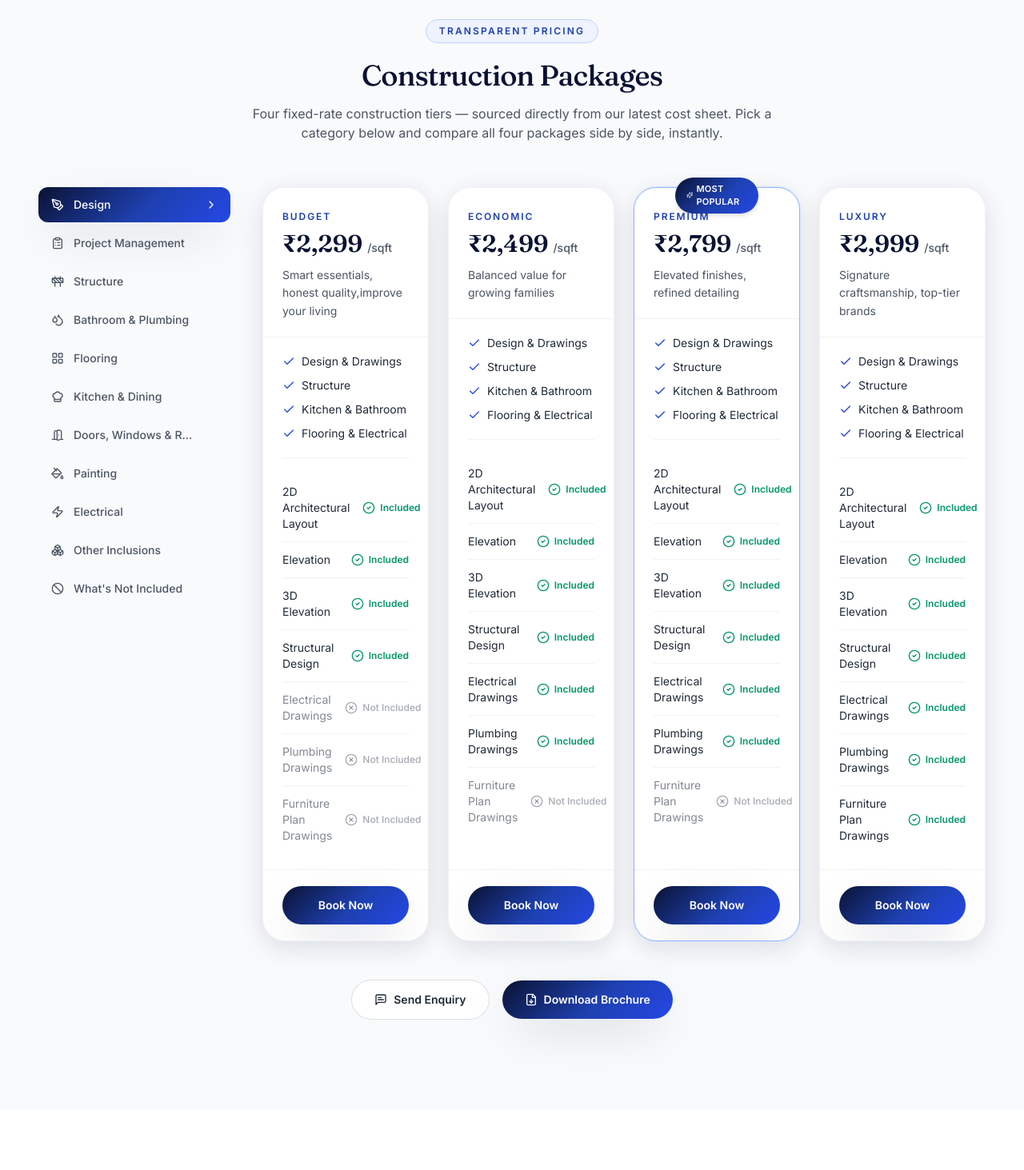
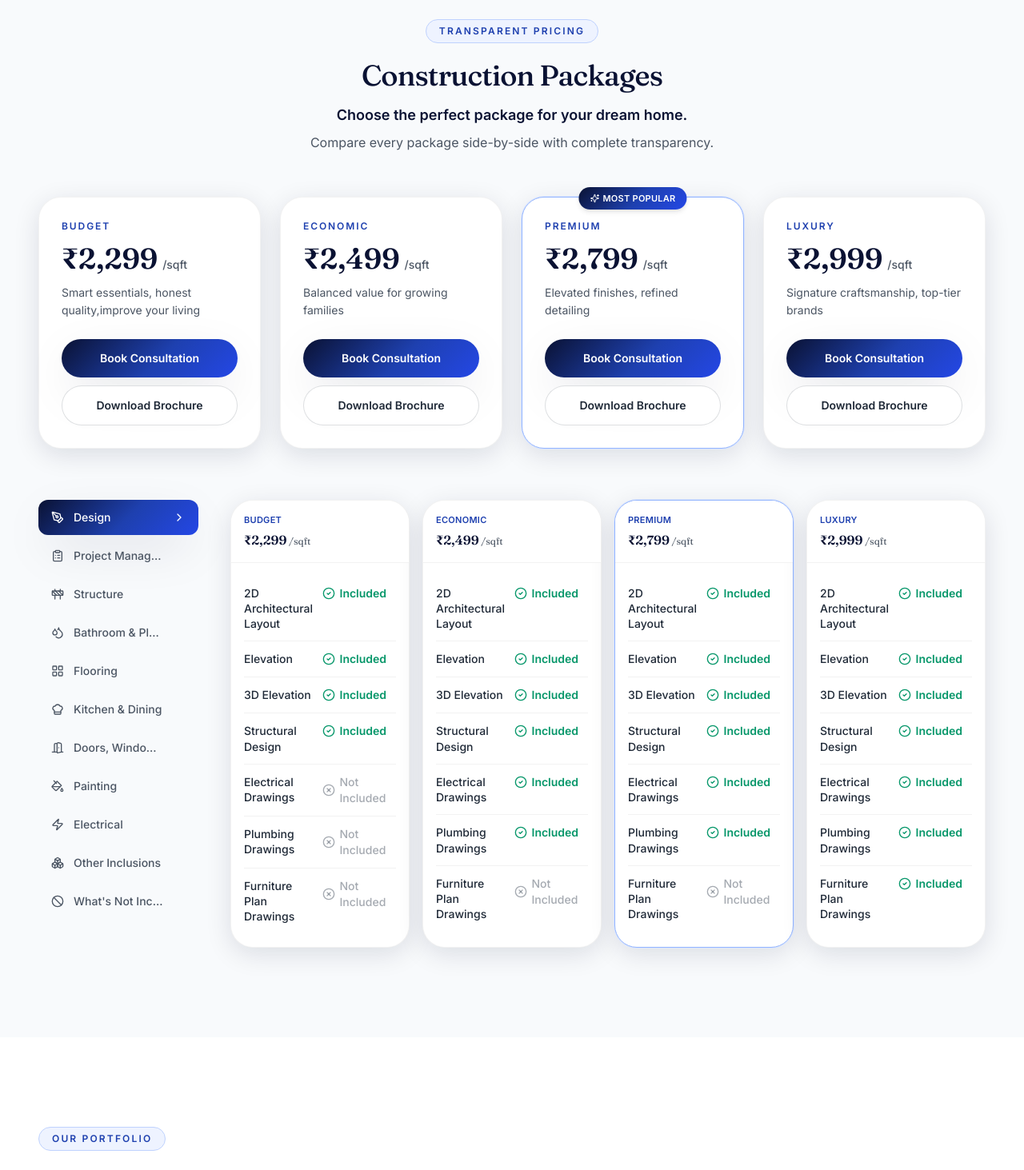
Before and after one commit to sirajcontruction-sudo/sirajcontructionwebsite, a Next.js app: page / in a window 1280 px wide. Shown: the part 2960-4423 px from the top of the page at 80% size. Built offline with nearby package versions, Linux system fonts and the light colour scheme.

Commit message:
Improve mobile performance and premium UI

```diff
--- a/components/Packages.tsx
+++ b/components/Packages.tsx
@@ -2,18 +2,16 @@
 
 import { useState } from "react";
 import { motion } from "framer-motion";
-import { FileDown, MessageSquareText } from "lucide-react";
 import { constructionTiers } from "@/data/packages";
-import { useEnquiry } from "@/lib/enquiry-context";
-import PackageCard from "@/components/packages/PackageCard";
+import PackageHeaderCard from "@/components/packages/PackageHeaderCard";
+import PackageFeaturePanel from "@/components/packages/PackageFeaturePanel";
 import PackageCarousel from "@/components/packages/PackageCarousel";
 import CategoryNav from "@/components/packages/CategoryNav";
 import CategoryTabBar from "@/components/packages/CategoryTabBar";
 import { packageCategories, DEFAULT_CATEGORY_ID } from "@/components/packages/categories";
 
 export default function Packages() {
-  const { openEnquiry } = useEnquiry();
-  // Single shared source of truth — every package card, the desktop
+  // Single shared source of truth — every package panel, the desktop
   // sidebar and the mobile tab bar all read/write this one value, so
   // selecting a category updates all four packages simultaneously.
   const [activeCategoryId, setActiveCategoryId] = useState(DEFAULT_CATEGORY_ID);
@@ -45,16 +43,32 @@ export default function Packages() {
             initial={{ opacity: 0, y: 16 }}
             whileInView={{ opacity: 1, y: 0 }}
             viewport={{ once: true }}
-            transition={{ delay: 0.1 }}
-            className="mt-4 text-sm text-ink-soft sm:text-base"
+            transition={{ delay: 0.08 }}
+            className="mt-4 text-base font-semibold text-navy sm:text-lg"
           >
-            Four fixed-rate construction tiers — sourced directly from our latest cost
-            sheet. Pick a category below and compare all four packages side by side,
-            instantly.
+            Choose the perfect package for your dream home.
+          </motion.p>
+
+          <motion.p
+            initial={{ opacity: 0, y: 16 }}
+            whileInView={{ opacity: 1, y: 0 }}
+            viewport={{ once: true }}
+            transition={{ delay: 0.12 }}
+            className="mt-2 text-sm text-ink-soft sm:text-base"
+          >
+            Compare every package side-by-side with complete transparency.
           </motion.p>
         </div>
 
-        <div className="mt-14 lg:grid lg:grid-cols-[240px_1fr] lg:items-start lg:gap-10">
+        {/* Choose your package */}
+        <div className="mt-14 grid grid-cols-1 gap-6 sm:grid-cols-2 lg:grid-cols-4">
+          {constructionTiers.map((tier, i) => (
+            <PackageHeaderCard key={tier.id} tier={tier} index={i} />
+          ))}
+        </div>
+
+        {/* Compare packages — synced category nav + comparison grid */}
+        <div className="mt-16 lg:grid lg:grid-cols-[200px_1fr] lg:items-start lg:gap-10">
           <CategoryNav
             categories={packageCategories}
             activeId={activeCategoryId}
@@ -68,43 +82,22 @@ export default function Packages() {
               onSelect={setActiveCategoryId}
             />
 
-            {/* Desktop / laptop — full side-by-side comparison row */}
-            <div className="hidden items-stretch gap-6 lg:grid lg:grid-cols-4">
-              {constructionTiers.map((tier, i) => (
-                <PackageCard
+            {/* Tablet: 2-up grid. Desktop (lg+): full 4-up row. */}
+            <div className="hidden md:grid md:grid-cols-2 md:gap-5 lg:grid-cols-4 lg:items-stretch lg:gap-4">
+              {constructionTiers.map((tier) => (
+                <PackageFeaturePanel
                   key={tier.id}
                   tier={tier}
-                  index={i}
                   activeCategoryId={activeCategoryId}
                 />
               ))}
             </div>
 
-            {/* Mobile / tablet — swipeable carousel, one package per screen */}
-            <div className="lg:hidden">
+            {/* Mobile: swipeable single-card carousel */}
+            <div className="md:hidden">
               <PackageCarousel tiers={constructionTiers} activeCategoryId={activeCategoryId} />
             </div>
           </div>
-        </div>
-
-        <div className="mt-12 flex flex-wrap items-center justify-center gap-4">
-          <button
-            type="button"
-            onClick={() => openEnquiry("General Package Enquiry")}
-            className="btn-secondary"
-          >
-            <MessageSquareText className="h-4 w-4" />
-            Send Enquiry
-          </button>
-
-          <button
-            type="button"
-            onClick={() => openEnquiry("Download Brochure Request")}
-            className="btn-primary"
-          >
-            <FileDown className="h-4 w-4" />
-            Download Brochure
-          </button>
         </div>
       </div>
     </section>
--- a/components/packages/FeatureRow.tsx
+++ b/components/packages/FeatureRow.tsx
@@ -6,46 +6,37 @@ function normalize(value: string) {
 }
 
 /**
- * Renders a single "label: value" spec line inside an accordion.
- * - "Included"      -> green check + label
- * - "Not Included"   -> muted X + label
- * - anything else    -> stacked label (eyebrow) + full spec text, wrapped
- *   onto its own line so long specifications never get clipped or crammed
- *   next to the label.
+ * Renders a single "label: value" spec line as one table-like row — a
+ * fixed-proportion label column (45%) and a value column (remaining
+ * space), so the same row across all four package panels lines up at the
+ * same left/right edges regardless of how long each package's value text
+ * is.
+ * - "Included"     -> green check + label
+ * - "Not Included" -> muted X + label
+ * - anything else  -> the actual specification text, wrapped as needed
  */
 export default function FeatureRow({ label, value }: SpecLine) {
   const normalized = normalize(value);
+  const isIncluded = normalized === "included";
+  const isNotIncluded = normalized === "not included";
 
-  if (normalized === "included") {
-    return (
-      <li className="flex items-center justify-between gap-4 py-3">
-        <span className="text-sm text-ink">{label}</span>
-        <span className="inline-flex shrink-0 items-center gap-1.5 text-xs font-semibold text-emerald-600">
-          <CheckCircle2 className="h-4 w-4" aria-hidden="true" />
+  return (
+    <li className="grid grid-cols-[45%_1fr] items-start gap-3 py-3">
+      <span className="text-sm font-medium leading-snug text-ink">{label}</span>
+
+      {isIncluded ? (
+        <span className="inline-flex items-center gap-1.5 text-sm font-semibold text-emerald-600">
+          <CheckCircle2 className="h-4 w-4 shrink-0" aria-hidden="true" />
           Included
         </span>
-      </li>
-    );
-  }
-
-  if (normalized === "not included") {
-    return (
-      <li className="flex items-center justify-between gap-4 py-3">
-        <span className="text-sm text-ink-soft/70">{label}</span>
-        <span className="inline-flex shrink-0 items-center gap-1.5 text-xs font-medium text-ink-soft/50">
-          <XCircle className="h-4 w-4" aria-hidden="true" />
+      ) : isNotIncluded ? (
+        <span className="inline-flex items-center gap-1.5 text-sm font-medium text-ink-soft/50">
+          <XCircle className="h-4 w-4 shrink-0" aria-hidden="true" />
           Not Included
         </span>
-      </li>
-    );
-  }
-
-  return (
-    <li className="py-3">
-      <p className="text-[11px] font-semibold uppercase tracking-wide text-ink-soft/60">
-        {label}
-      </p>
-      <p className="mt-1 text-sm leading-relaxed text-ink">{value}</p>
+      ) : (
+        <span className="text-sm leading-snug text-ink-soft">{value}</span>
+      )}
     </li>
   );
 }
--- a/components/packages/PackageCard.tsx
+++ b/components/packages/MobilePackageCard.tsx
@@ -2,29 +2,26 @@
 
 import { memo } from "react";
 import { AnimatePresence, motion } from "framer-motion";
-import { Check, Sparkles } from "lucide-react";
+import { Sparkles } from "lucide-react";
 import type { ConstructionTier } from "@/data/packages";
 import { useEnquiry } from "@/lib/enquiry-context";
 import { cn } from "@/lib/utils";
 import FeatureRow from "./FeatureRow";
 import { EXCLUSIONS_ID } from "./categories";
 
-const SUMMARY_FEATURES = [
-  "Design & Drawings",
-  "Structure",
-  "Kitchen & Bathroom",
-  "Flooring & Electrical",
-];
-
-interface PackageCardProps {
+interface MobilePackageCardProps {
   tier: ConstructionTier;
-  index: number;
-  /** Category id currently selected in the shared nav — every card reads
-   *  from this single source of truth so all four packages stay in sync. */
   activeCategoryId: string;
 }
 
-function PackageCard({ tier, index, activeCategoryId }: PackageCardProps) {
+/**
+ * Mobile can't split "selection card" and "comparison panel" into two
+ * separate rows the way desktop/tablet do — there's only room for one
+ * card per swipe. So this combines name/price/description/badge, the
+ * globally-selected category's content, and both CTAs into one
+ * self-contained card used inside PackageCarousel.
+ */
+function MobilePackageCard({ tier, activeCategoryId }: MobilePackageCardProps) {
   const { openEnquiry } = useEnquiry();
 
   const activeSection =
@@ -33,14 +30,7 @@ function PackageCard({ tier, index, activeCategoryId }: PackageCardProps) {
       : tier.sections.find((section) => section.id === activeCategoryId) ?? null;
 
   return (
-    <motion.div
-      initial={{ opacity: 0, y: 24 }}
-      whileInView={{ opacity: 1, y: 0 }}
-      viewport={{ once: true, margin: "-60px" }}
-      transition={{ duration: 0.5, delay: index * 0.08 }}
-      whileHover={{ y: -6 }}
-      className="relative flex h-full flex-col"
-    >
+    <div className="relative h-full">
       {tier.popular && (
         <span className="absolute -top-3 left-1/2 z-10 inline-flex -translate-x-1/2 items-center gap-1 rounded-full bg-royal-gradient px-3.5 py-1.5 text-[11px] font-semibold uppercase tracking-wide text-white shadow-md">
           <Sparkles className="h-3 w-3" aria-hidden="true" />
@@ -48,19 +38,14 @@ function PackageCard({ tier, index, activeCategoryId }: PackageCardProps) {
         </span>
       )}
 
-      {/* `layout` lets the card smoothly resize (~250ms) as the shared
-          category changes swap in shorter/taller content, instead of
-          jumping. */}
-      <motion.div
-        layout
-        transition={{ duration: 0.25, ease: [0.16, 1, 0.3, 1] }}
+      <div
         className={cn(
-          "flex h-full flex-col overflow-hidden rounded-3xl border bg-white shadow-glass transition-shadow duration-300 hover:shadow-premium",
+          "flex h-full flex-col rounded-3xl border bg-white shadow-glass",
           tier.popular ? "border-royal-300 ring-1 ring-royal-100" : "border-black/5"
         )}
       >
-        {/* Header — name, price, tagline. Never scrolls away. */}
-        <div className="border-b border-black/5 px-6 pb-5 pt-7">
+        {/* Header */}
+        <div className="rounded-t-3xl border-b border-black/5 px-6 pb-5 pt-7">
           <p className="text-xs font-semibold uppercase tracking-[0.16em] text-royal-700">
             {tier.name}
           </p>
@@ -73,17 +58,8 @@ function PackageCard({ tier, index, activeCategoryId }: PackageCardProps) {
           <p className="mt-2.5 text-sm leading-relaxed text-ink-soft">{tier.tagline}</p>
         </div>
 
-        {/* Body — quick summary + whichever category is globally selected */}
+        {/* Synced category content */}
         <div className="flex-1 px-6 py-5">
-          <ul className="mb-5 space-y-2.5 border-b border-black/5 pb-5">
-            {SUMMARY_FEATURES.map((feature) => (
-              <li key={feature} className="flex items-center gap-2 text-sm text-ink">
-                <Check className="h-4 w-4 shrink-0 text-royal-600" aria-hidden="true" />
-                {feature}
-              </li>
-            ))}
-          </ul>
-
           <AnimatePresence mode="popLayout" initial={false}>
             <motion.div
               key={activeCategoryId}
@@ -115,19 +91,26 @@ function PackageCard({ tier, index, activeCategoryId }: PackageCardProps) {
           </AnimatePresence>
         </div>
 
-        {/* Footer CTA — always reachable */}
-        <div className="border-t border-black/5 px-6 py-5">
+        {/* CTAs — always reachable, large touch targets */}
+        <div className="space-y-2.5 border-t border-black/5 px-6 py-5">
           <button
             type="button"
-            onClick={() => openEnquiry(`Book Now — ${tier.name} Package`)}
+            onClick={() => openEnquiry(`Book Consultation — ${tier.name} Package`)}
             className="btn-primary w-full"
           >
-            Book Now
+            Book Consultation
+          </button>
+          <button
+            type="button"
+            onClick={() => openEnquiry(`Download Brochure — ${tier.name} Package`)}
+            className="btn-secondary w-full"
+          >
+            Download Brochure
           </button>
         </div>
-      </motion.div>
-    </motion.div>
+      </div>
+    </div>
   );
 }
 
-export default memo(PackageCard);
+export default memo(MobilePackageCard);
--- a/components/packages/PackageCarousel.tsx
+++ b/components/packages/PackageCarousel.tsx
@@ -3,7 +3,7 @@
 import { useEffect, useRef, useState } from "react";
 import type { ConstructionTier } from "@/data/packages";
 import { cn } from "@/lib/utils";
-import PackageCard from "./PackageCard";
+import MobilePackageCard from "./MobilePackageCard";
 
 interface PackageCarouselProps {
   tiers: ConstructionTier[];
@@ -65,7 +65,7 @@ export default function PackageCarousel({ tiers, activeCategoryId }: PackageCaro
             }}
             className="w-[86vw] shrink-0 snap-center sm:w-[380px]"
           >
-            <PackageCard tier={tier} index={i} activeCategoryId={activeCategoryId} />
+            <MobilePackageCard tier={tier} activeCategoryId={activeCategoryId} />
           </div>
         ))}
       </div>
--- /dev/null
+++ b/components/packages/PackageFeaturePanel.tsx
@@ -0,0 +1,95 @@
+"use client";
+
+import { memo } from "react";
+import { AnimatePresence, motion } from "framer-motion";
+import type { ConstructionTier } from "@/data/packages";
+import { cn } from "@/lib/utils";
+import FeatureRow from "./FeatureRow";
+import { EXCLUSIONS_ID } from "./categories";
+
+interface PackageFeaturePanelProps {
+  tier: ConstructionTier;
+  /** Category id currently selected in the shared nav — every panel reads
+   *  from this single source of truth so all four packages expand the
+   *  same section simultaneously. */
+  activeCategoryId: string;
+}
+
+/**
+ * One column of the desktop/tablet comparison grid: a compact mini-header
+ * (package name + price) followed by whichever category is globally
+ * selected. Deliberately has NO overflow-hidden — that CSS property
+ * silently breaks `position: sticky` on any descendant, and the
+ * mini-header needs real sticky behaviour so it stays visible while
+ * scrolling through a tall category (e.g. Structure's 9 rows). Rounded
+ * corners are handled per-block instead (rounded-t-3xl on the header).
+ */
+function PackageFeaturePanel({ tier, activeCategoryId }: PackageFeaturePanelProps) {
+  const activeSection =
+    activeCategoryId === EXCLUSIONS_ID
+      ? null
+      : tier.sections.find((section) => section.id === activeCategoryId) ?? null;
+
+  return (
+    <motion.div
+      initial={{ opacity: 0, y: 16 }}
+      whileInView={{ opacity: 1, y: 0 }}
+      viewport={{ once: true, margin: "-60px" }}
+      transition={{ duration: 0.4 }}
+      className="h-full"
+    >
+      <div
+        className={cn(
+          "flex h-full flex-col rounded-3xl border bg-white shadow-glass",
+          tier.popular ? "border-royal-300 ring-1 ring-royal-100" : "border-black/5"
+        )}
+      >
+        {/* Compact sticky mini-header */}
+        <div className="rounded-t-3xl border-b border-black/5 bg-white px-4 py-4 lg:sticky lg:top-28 lg:z-10">
+          <p className="truncate text-[11px] font-semibold uppercase tracking-wide text-royal-700">
+            {tier.name}
+          </p>
+          <p className="mt-1 font-display text-base font-semibold text-navy">
+            ₹{tier.rate.toLocaleString("en-IN")}
+            <span className="text-xs font-normal text-ink-soft"> /sqft</span>
+          </p>
+        </div>
+
+        {/* Synced category content */}
+        <div className="flex-1 px-4 py-4">
+          <AnimatePresence mode="popLayout" initial={false}>
+            <motion.div
+              key={activeCategoryId}
+              layout
+              initial={{ opacity: 0, y: 6 }}
+              animate={{ opacity: 1, y: 0 }}
+              exit={{ opacity: 0, y: -6 }}
+              transition={{ duration: 0.25, ease: [0.16, 1, 0.3, 1] }}
+            >
+              {activeCategoryId === EXCLUSIONS_ID ? (
+                <div className="flex flex-wrap gap-2">
+                  {tier.exclusions.map((item) => (
+                    <span
+                      key={item}
+                      className="rounded-full bg-mist px-2.5 py-1 text-[11px] text-ink-soft shadow-sm"
+                    >
+                      {item}
+                    </span>
+                  ))}
+                </div>
+              ) : activeSection ? (
+                <ul className="divide-y divide-black/5">
+                  {activeSection.lines.map((line) => (
+                    <FeatureRow key={line.label} {...line} />
+                  ))}
+                </ul>
+              ) : null}
+            </motion.div>
+          </AnimatePresence>
+        </div>
+      </div>
+    </motion.div>
+  );
+}
+
+export default memo(PackageFeaturePanel);
--- /dev/null
+++ b/components/packages/PackageHeaderCard.tsx
@@ -0,0 +1,78 @@
+"use client";
+
+import { memo } from "react";
+import { motion } from "framer-motion";
+import { Sparkles } from "lucide-react";
+import type { ConstructionTier } from "@/data/packages";
+import { useEnquiry } from "@/lib/enquiry-context";
+import { cn } from "@/lib/utils";
+
+interface PackageHeaderCardProps {
+  tier: ConstructionTier;
+  index: number;
+}
+
+/**
+ * The top "choose your package" row — name, price, short description,
+ * popular badge and the two package-level CTAs. Deliberately has no
+ * feature/accordion content of its own; the detailed, synchronized
+ * comparison lives in PackageFeaturePanel below.
+ */
+function PackageHeaderCard({ tier, index }: PackageHeaderCardProps) {
+  const { openEnquiry } = useEnquiry();
+
+  return (
+    <motion.div
+      initial={{ opacity: 0, y: 24 }}
+      whileInView={{ opacity: 1, y: 0 }}
+      viewport={{ once: true, margin: "-60px" }}
+      transition={{ duration: 0.5, delay: index * 0.08 }}
+      whileHover={{ y: -6 }}
+      className="relative flex h-full flex-col"
+    >
+      {tier.popular && (
+        <span className="absolute -top-3 left-1/2 z-10 inline-flex -translate-x-1/2 items-center gap-1 rounded-full bg-royal-gradient px-3.5 py-1.5 text-[11px] font-semibold uppercase tracking-wide text-white shadow-md">
+          <Sparkles className="h-3 w-3" aria-hidden="true" />
+          Most Popular
+        </span>
+      )}
+
+      <div
+        className={cn(
+          "flex h-full flex-col rounded-3xl border bg-white p-7 shadow-glass transition-shadow duration-300 hover:shadow-premium",
+          tier.popular ? "border-royal-300 ring-1 ring-royal-100" : "border-black/5"
+        )}
+      >
+        <p className="text-xs font-semibold uppercase tracking-[0.16em] text-royal-700">
+          {tier.name}
+        </p>
+        <p className="mt-3 flex items-baseline gap-1.5">
+          <span className="font-display text-4xl font-semibold text-navy">
+            ₹{tier.rate.toLocaleString("en-IN")}
+          </span>
+          <span className="text-sm font-medium text-ink-soft">/sqft</span>
+        </p>
+        <p className="mt-3 flex-1 text-sm leading-relaxed text-ink-soft">{tier.tagline}</p>
+
+        <div className="mt-6 space-y-2.5">
+          <button
+            type="button"
+            onClick={() => openEnquiry(`Book Consultation — ${tier.name} Package`)}
+            className="btn-primary w-full"
+          >
+            Book Consultation
+          </button>
+          <button
+            type="button"
+            onClick={() => openEnquiry(`Download Brochure — ${tier.name} Package`)}
+            className="btn-secondary w-full"
+          >
+            Download Brochure
+          </button>
+        </div>
+      </div>
+    </motion.div>
+  );
+}
+
+export default memo(PackageHeaderCard);
```
